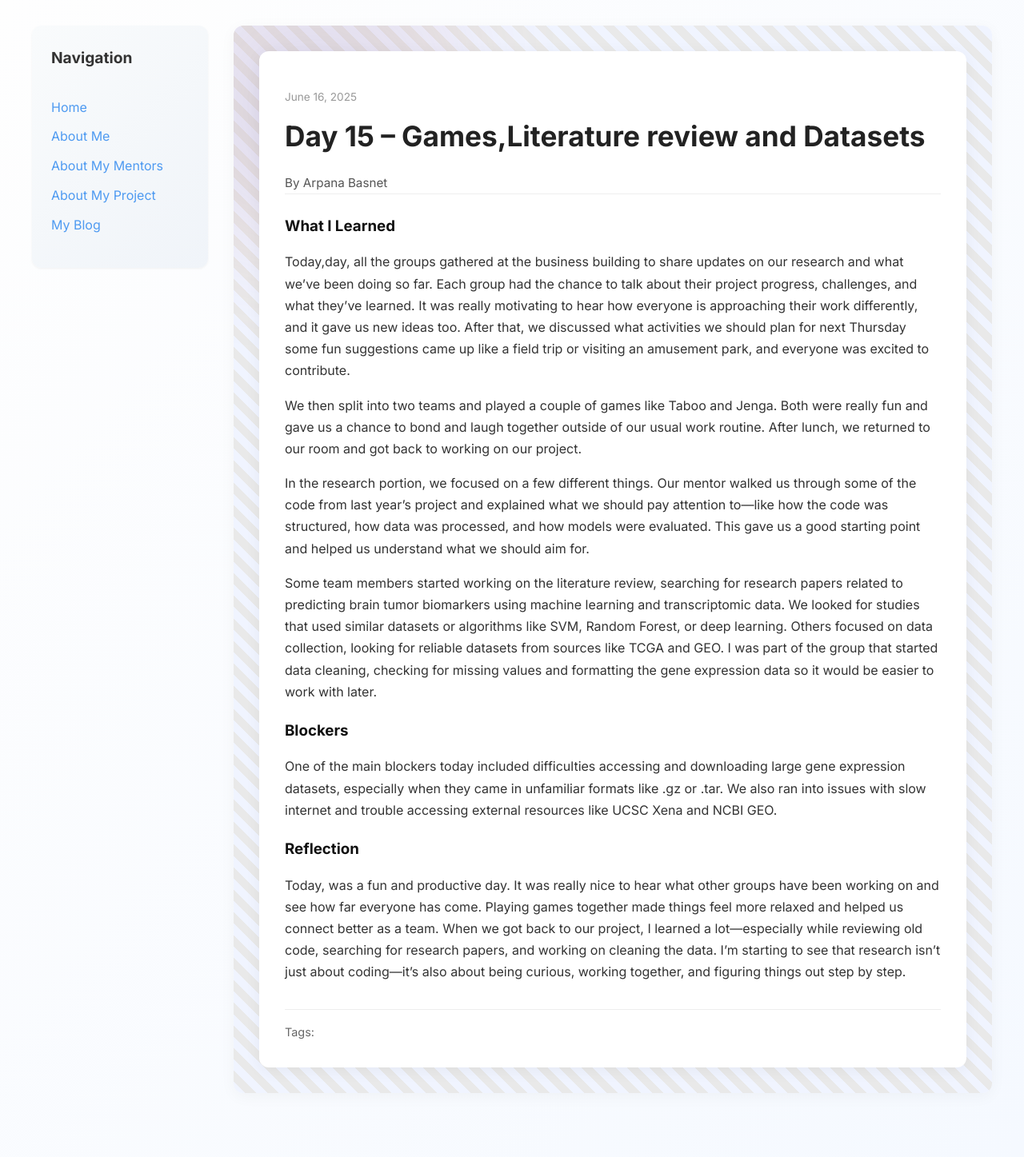
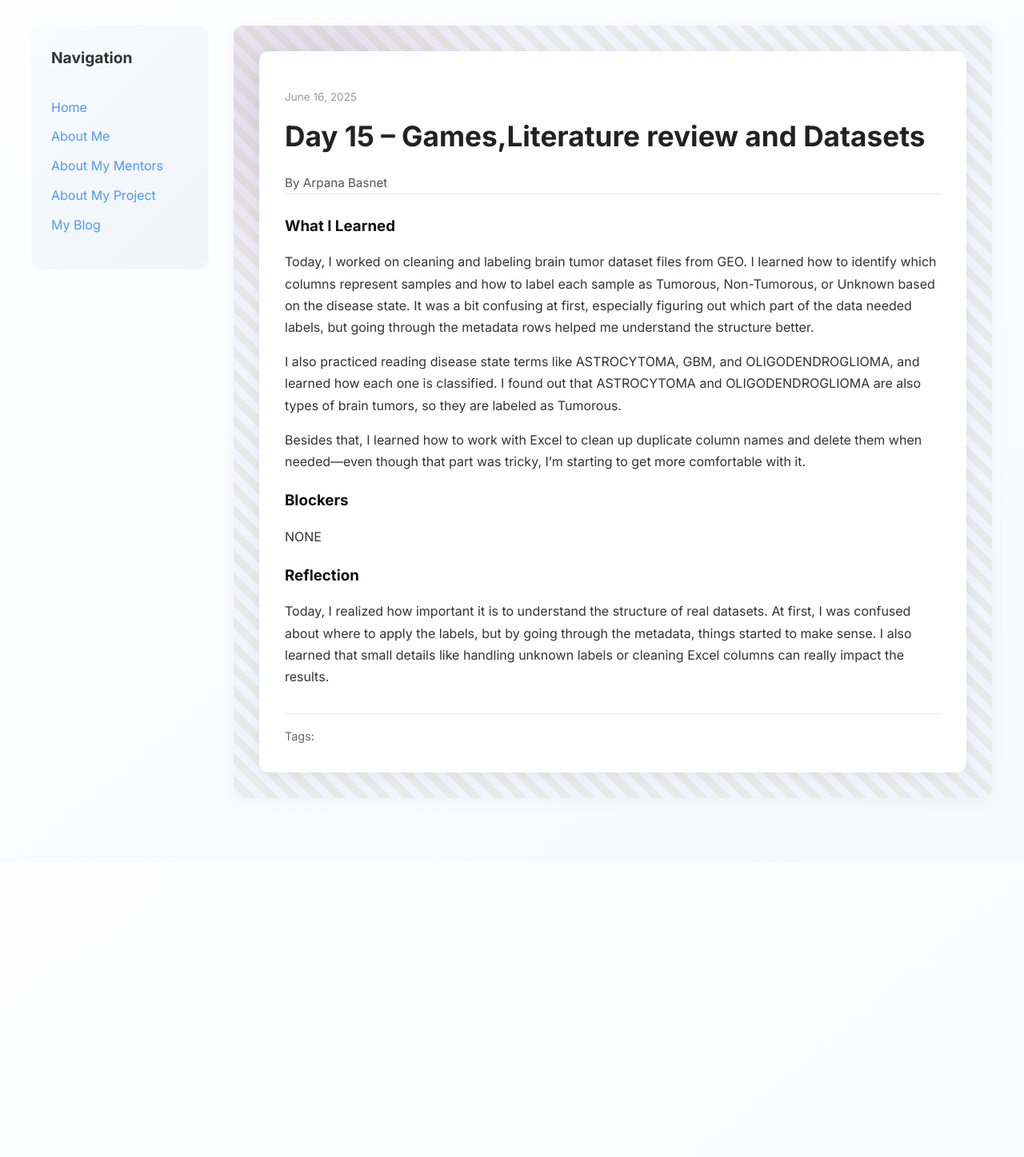
Before and after one commit to arbas1/arbas1.github.io, a Jekyll site: the page built from _posts/2025-06-16-day-15.md, in a window 1280 px wide. Shown: the whole page at 80% size. Built offline with Jekyll 4.4.1, drawn with Linux system fonts in a browser that asks for light colours; after the commit the page ends 1078 px from its top, so only the background shows below that.

Commit message:
Update 2025-06-16-day-15.md

```diff
--- a/_posts/2025-06-16-day-15.md
+++ b/_posts/2025-06-16-day-15.md
@@ -7,16 +7,14 @@ permalink: /day15.html
 tags: []
 
 what_i_learned: |
-  Today,day, all the groups gathered at the business building to share updates on our research and what we’ve been doing so far. Each group had the chance to talk about their project progress, challenges, and what they’ve learned. It was really motivating to hear how everyone is approaching their work differently, and it gave us new ideas too. After that, we discussed what activities we should plan for next Thursday some fun suggestions came up like a field trip or visiting an amusement park, and everyone was excited to contribute.
+  Today, I worked on cleaning and labeling brain tumor dataset files from GEO. I learned how to identify which columns represent samples and how to label each sample as Tumorous, Non-Tumorous, or Unknown based on the disease state. It was a bit confusing at first, especially figuring out which part of the data needed labels, but going through the metadata rows helped me understand the structure better.
 
-  We then split into two teams and played a couple of games like Taboo and Jenga. Both were really fun and gave us a chance to bond and laugh together outside of our usual work routine. After lunch, we returned to our room and got back to working on our project.
+  I also practiced reading disease state terms like ASTROCYTOMA, GBM, and OLIGODENDROGLIOMA, and learned how each one is classified. I found out that ASTROCYTOMA and OLIGODENDROGLIOMA are also types of brain tumors, so they are labeled as Tumorous.
 
-  In the research portion, we focused on a few different things. Our mentor walked us through some of the code from last year’s project and explained what we should pay attention to—like how the code was structured, how data was processed, and how models were evaluated. This gave us a good starting point and helped us understand what we should aim for.
-
-  Some team members started working on the literature review, searching for research papers related to predicting brain tumor biomarkers using machine learning and transcriptomic data. We looked for studies that used similar datasets or algorithms like SVM, Random Forest, or deep learning. Others focused on data collection, looking for reliable datasets from sources like TCGA and GEO. I was part of the group that started data cleaning, checking for missing values and formatting the gene expression data so it would be easier to work with later.
+  Besides that, I learned how to work with Excel to clean up duplicate column names and delete them when needed—even though that part was tricky, I’m starting to get more comfortable with it.
 blockers: |
-  One of the main blockers today included difficulties accessing and downloading large gene expression datasets, especially when they came in unfamiliar formats like .gz or .tar. We also ran into issues with slow internet and trouble accessing external resources like UCSC Xena and NCBI GEO.
+  NONE
 
 reflection: |
-   Today, was a fun and productive day. It was really nice to hear what other groups have been working on and see how far everyone has come. Playing games together made things feel more relaxed and helped us connect better as a team. When we got back to our project, I learned a lot—especially while reviewing old code, searching for research papers, and working on cleaning the data. I’m starting to see that research isn’t just about coding—it’s also about being curious, working together, and figuring things out step by step.
+   Today, I realized how important it is to understand the structure of real datasets. At first, I was confused about where to apply the labels, but by going through the metadata, things started to make sense. I also learned that small details like handling unknown labels or cleaning Excel columns can really impact the results.
 ---
```
